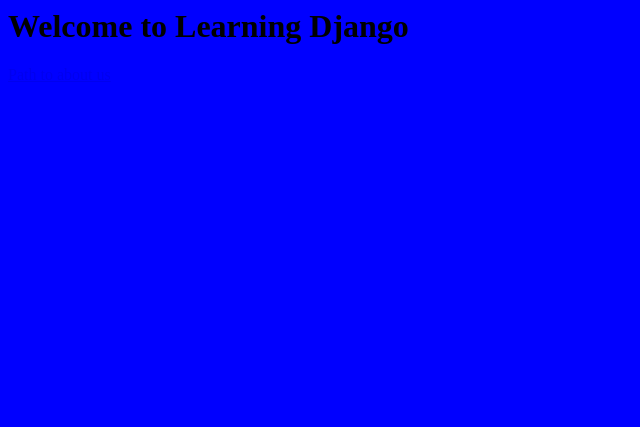
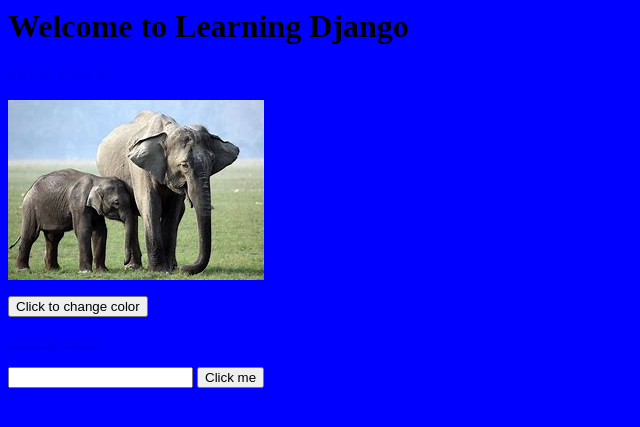
Before and after one commit to adalyuf/learndjango, a Django app: page / in a window 1280 px wide. Shown: the top 427 px of the page, without its empty margins (0-640 px from the left). Run offline with Django 3.2, Linux system fonts and the light colour scheme.

Commit message:
Added javascript, images, and form submission.

```diff
--- a/learndjango/urls.py
+++ b/learndjango/urls.py
@@ -20,5 +20,6 @@ from . import views
 urlpatterns = [
     path('admin/', admin.site.urls),
     path('', views.homepage, name='home'),
-    path('about-us', views.about_us, name='about_us')
+    path('about-us', views.about_us, name='about_us'),
+    path('result', views.result, name='result')
 ]
--- a/learndjango/views.py
+++ b/learndjango/views.py
@@ -5,3 +5,7 @@ def homepage(request):
 
 def about_us(request):
     return render(request, 'about-us.html')
+
+def result(request):
+    user_input = request.GET['user_input']
+    return render(request, 'result.html', {'home_input': user_input} )
--- /dev/null
+++ b/static/main.js
@@ -0,0 +1,3 @@
+function buttonFunc() {
+    document.body.style.backgroundColor = 'green'
+}
--- a/templates/index.html
+++ b/templates/index.html
@@ -3,10 +3,27 @@
         <meta charset="utf-8">
         <title>Welcome to LearnDjango - LearnDjango</title>
         {% load static %}
-        <link rel="stylesheet" href="{% static 'main.css' %}"
+        <link rel="stylesheet" href="{% static 'main.css' %}">
     </head>
     <body>
         <h1>Welcome to Learning Django</h1>
-        <a href="{% url 'about_us' %}">Path to about us</a>
+        <p>
+            <a href="{% url 'about_us' %}">Path to about us</a>
+        </p>
+        <p>
+            <img src="{% static 'elephant.jpg' %}">
+        </p>
+        <p>
+            <button onclick="buttonFunc()">Click to change color</button>
+        </p>
+        <p>
+            <a href="{% url 'result' %}">Click to result</a>
+            <form action="{% url 'result' %}">
+                {% csrf_token %}
+                <input type="text" name="user_input">
+                <input type="submit" value="Click me">
+            </form>
+        </p>
+        <script type="text/javascript" src="{% static 'main.js' %}"></script>
     </body>
 </html>
```
Also changed, not shown: templates/result.html (added, +13 -0 lines), static/elephant.jpg (added).
